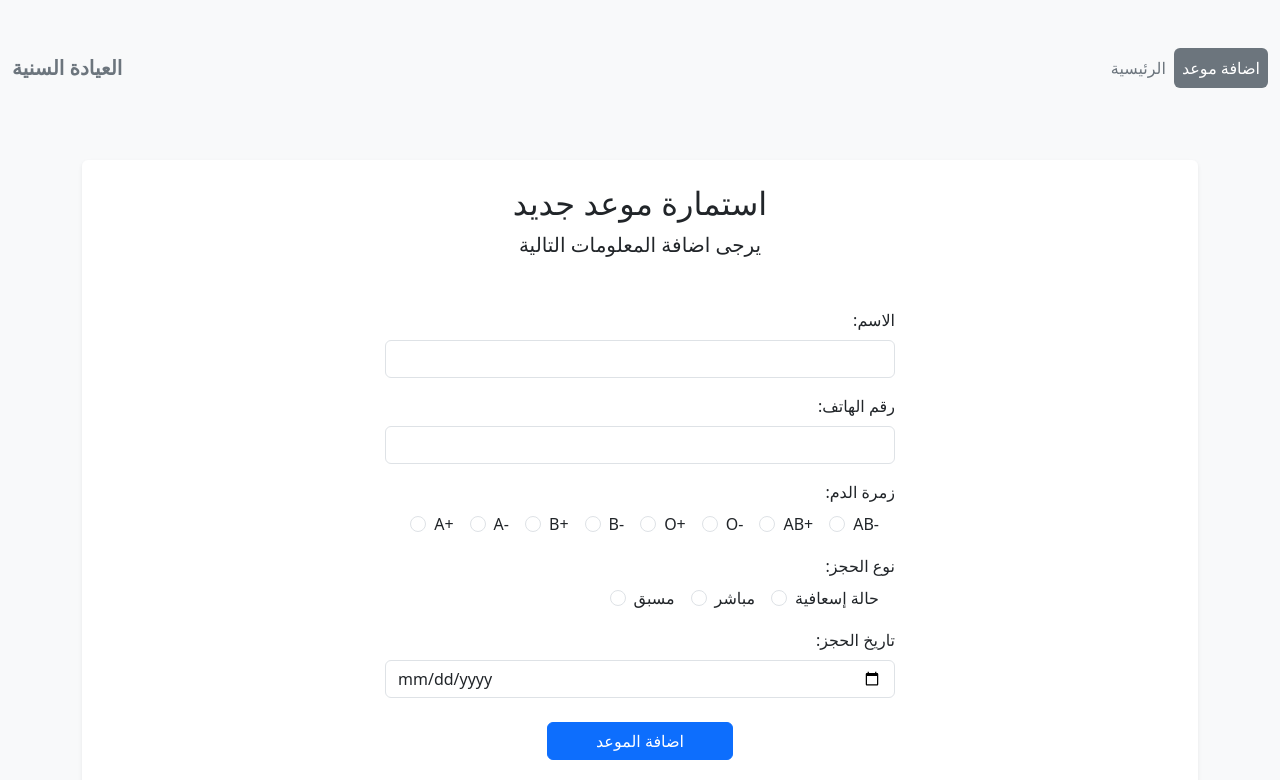
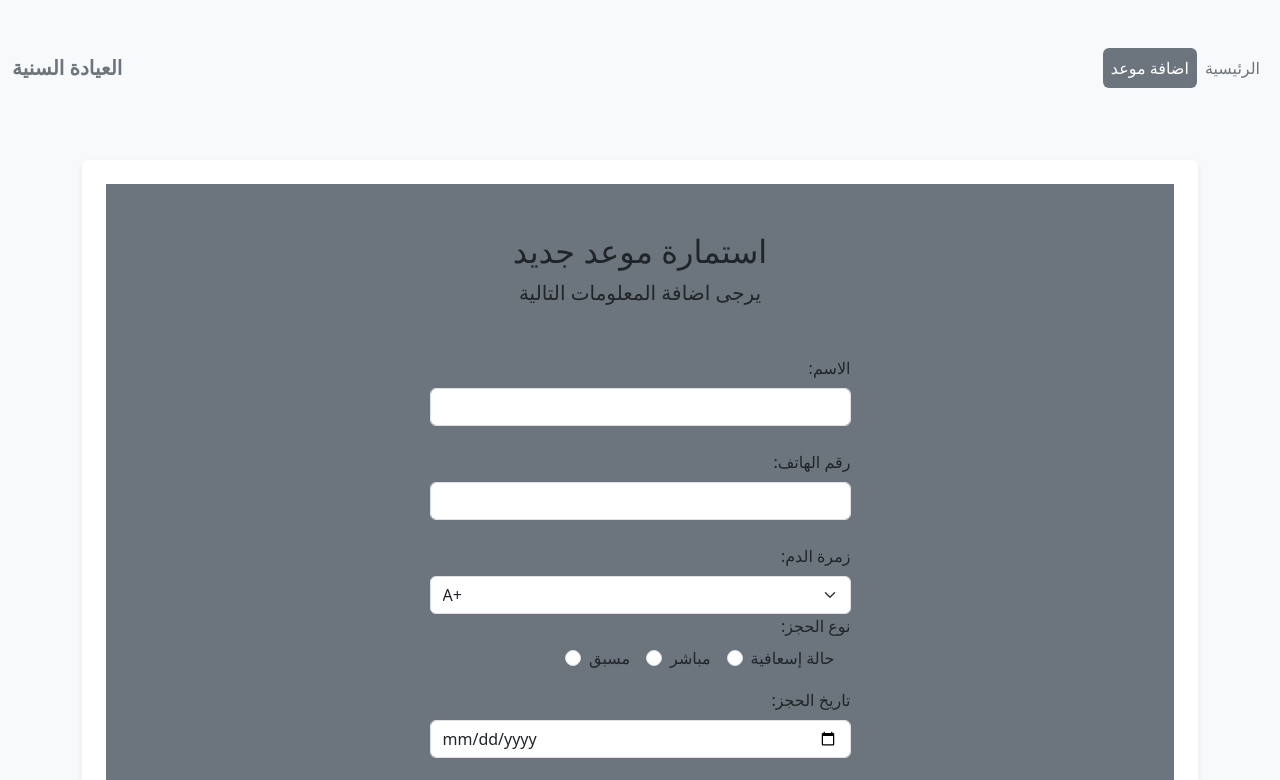
Before and after one commit to villiger9/react-dental-clinic, a React (Vite) app: page /newappointment in a window 1280 px wide. Shown: the top 780 px of the page. Built offline with nearby package versions, Linux system fonts and the light colour scheme.

Commit message:
form tweaks

```diff
--- a/data/db.json
+++ b/data/db.json
@@ -1,19 +1,12 @@
 {
   "appointments": [
     {
-      "id": "df7c",
-      "name": "ضصث",
-      "phoneNumber": "123",
-      "bloodType": "O-",
-      "appointmentType": "مباشر"
-    },
-    {
-      "id": "8993",
-      "name": "asdf",
-      "phoneNumber": "1234",
-      "bloodType": "O-",
+      "id": "fe13",
+      "name": "ASD",
+      "phoneNumber": "ASD",
+      "bloodType": "O+",
       "appointmentType": "مسبق",
-      "appointmentDate": "2026-02-15"
+      "appointmentDate": "2026-02-25"
     }
   ]
 }
--- a/src/layouts/RootLayout.jsx
+++ b/src/layouts/RootLayout.jsx
@@ -30,13 +30,13 @@ export default function RootLayout() {
           >
             <ul className="navbar-nav nav-pills">
               <li className="nav-item">
-                <NavLink className="nav-link" to="/">
-                  الرئيسية
+                <NavLink className="nav-link" to="newappointment">
+                  اضافة موعد
                 </NavLink>
               </li>
               <li className="nav-item">
-                <NavLink className="nav-link" to="newappointment">
-                  اضافة موعد
+                <NavLink className="nav-link" to="/">
+                  الرئيسية
                 </NavLink>
               </li>
             </ul>
--- a/src/pages/NewAppointment.jsx
+++ b/src/pages/NewAppointment.jsx
@@ -8,16 +8,15 @@ export default function NewAppointment() {
   const today = new Date().toISOString().split('T')[0];
 
   return (
-    <div className="container-lg">
-      <div className="text-center">
+    <div className="container-lg bg-secondary">
+      <div className="text-center mt-5">
         <h2>استمارة موعد جديد</h2>
         <p className="lead">يرجى اضافة المعلومات التالية</p>
       </div>
       <div className="row justify-content-center my-5">
-        <div className="col-lg-6">
+        <div className="col-md-5 text-center ">
           <Form method="post" action="/newAppointment">
-            {/* First Name */}
-            <div className="mb-3 text-end">
+            <div className="mb-4 text-end">
               {/* use textend for arabic right alignment */}
               <label htmlFor="name" className="form-label">
                 :الاسم
@@ -26,12 +25,12 @@ export default function NewAppointment() {
                 type="text"
                 id="name"
                 name="name"
-                className="form-control"
+                className="form-control text-end"
                 required
               />
             </div>
 
-            <div className="mb-3 text-end">
+            <div className="mb-4 text-end">
               <label htmlFor="phoneNumber" className="form-label">
                 :رقم الهاتف
               </label>
@@ -39,114 +38,27 @@ export default function NewAppointment() {
                 type="tel"
                 id="phoneNumber"
                 name="phoneNumber"
-                className="form-control"
+                className="form-control text-end"
                 required
               />
             </div>
 
-            <div className="mb-3 text-end">
+            <div className=" mb-3 text-end">
               <div>
                 <label htmlFor="bloodType" className="form-label">
                   :زمرة الدم
                 </label>
               </div>
-              <div className="form-check form-check-inline">
-                <input
-                  className="form-check-input"
-                  type="radio"
-                  name="bloodType"
-                  id="inlineRadio1"
-                  value="A+"
-                />
-                <label className="form-check-label" htmlFor="inlineRadio1">
-                  A+
-                </label>
-              </div>
-              <div className="form-check form-check-inline">
-                <input
-                  className="form-check-input"
-                  type="radio"
-                  name="bloodType"
-                  id="inlineRadio2"
-                  value="A-"
-                />
-                <label className="form-check-label" htmlFor="inlineRadio2">
-                  A-
-                </label>
-              </div>
-              <div className="form-check form-check-inline">
-                <input
-                  className="form-check-input"
-                  type="radio"
-                  name="bloodType"
-                  id="inlineRadio3"
-                  value="B+"
-                />
-                <label className="form-check-label" htmlFor="inlineRadio3">
-                  B+
-                </label>
-              </div>
-              <div className="form-check form-check-inline">
-                <input
-                  className="form-check-input"
-                  type="radio"
-                  name="bloodType"
-                  id="inlineRadio4"
-                  value="B-"
-                />
-                <label className="form-check-label" htmlFor="inlineRadio4">
-                  B-
-                </label>
-              </div>
-              <div className="form-check form-check-inline">
-                <input
-                  className="form-check-input"
-                  type="radio"
-                  name="bloodType"
-                  id="inlineRadio5"
-                  value="O+"
-                />
-                <label className="form-check-label" htmlFor="inlineRadio5">
-                  O+
-                </label>
-              </div>
-              <div className="form-check form-check-inline">
-                <input
-                  className="form-check-input"
-                  type="radio"
-                  name="bloodType"
-                  id="inlineRadio6"
-                  value="O-"
-                />
-                <label className="form-check-label" htmlFor="inlineRadio6">
-                  O-
-                </label>
-              </div>
-              <div className="form-check form-check-inline">
-                <input
-                  className="form-check-input"
-                  type="radio"
-                  name="bloodType"
-                  id="inlineRadio7"
-                  value="AB+"
-                />
-                <label className="form-check-label" htmlFor="inlineRadio7">
-                  AB+
-                </label>
-              </div>
-              <div className="form-check form-check-inline">
-                <input
-                  className="form-check-input"
-                  type="radio"
-                  name="bloodType"
-                  id="inlineRadio8"
-                  value="AB-"
-                />
-                <label className="form-check-label" htmlFor="inlineRadio8">
-                  AB-
-                </label>
-              </div>
-            </div>
+              <select className="form-select" id="bloodType" name="bloodType">
+                <option value="A+">A+</option>
+                <option value="A-">A-</option>
+                <option value="B+">B+</option>
+                <option value="B-">B-</option>
+                <option value="O+">O+</option>
+                <option value="O-">O-</option>
+                <option value="AB+">AB+</option>
+                <option value="AB-">AB-</option>
+              </select>
 
               <div className="mb-3 text-end">
                 <div>
@@ -219,10 +131,14 @@ export default function NewAppointment() {
                 </Button>
               </div>
               {data?.error && (
-              <div className="alert alert-danger mt-3 text-center" role="alert">
+                <div
+                  className="alert alert-danger mt-3 text-center"
+                  role="alert"
+                >
                   {data.error}
                 </div>
               )}
+            </div>
           </Form>
         </div>
       </div>
```
Lines whose indentation alone changed are shown as unchanged.
